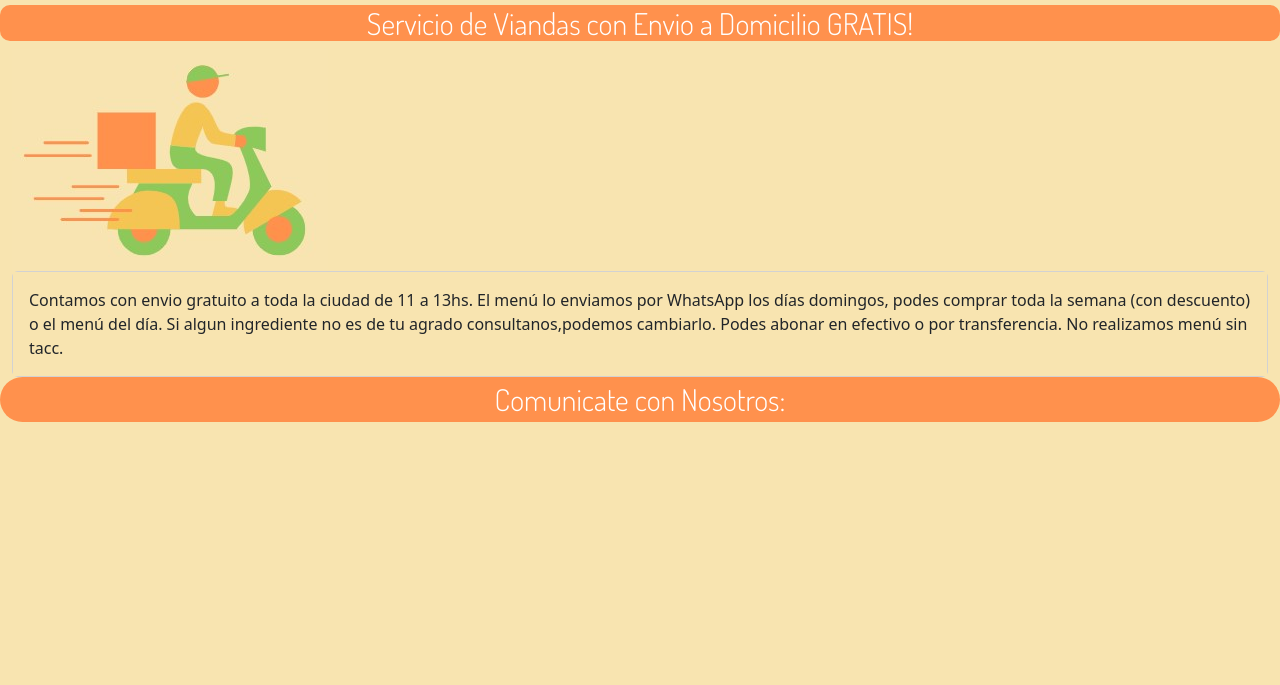
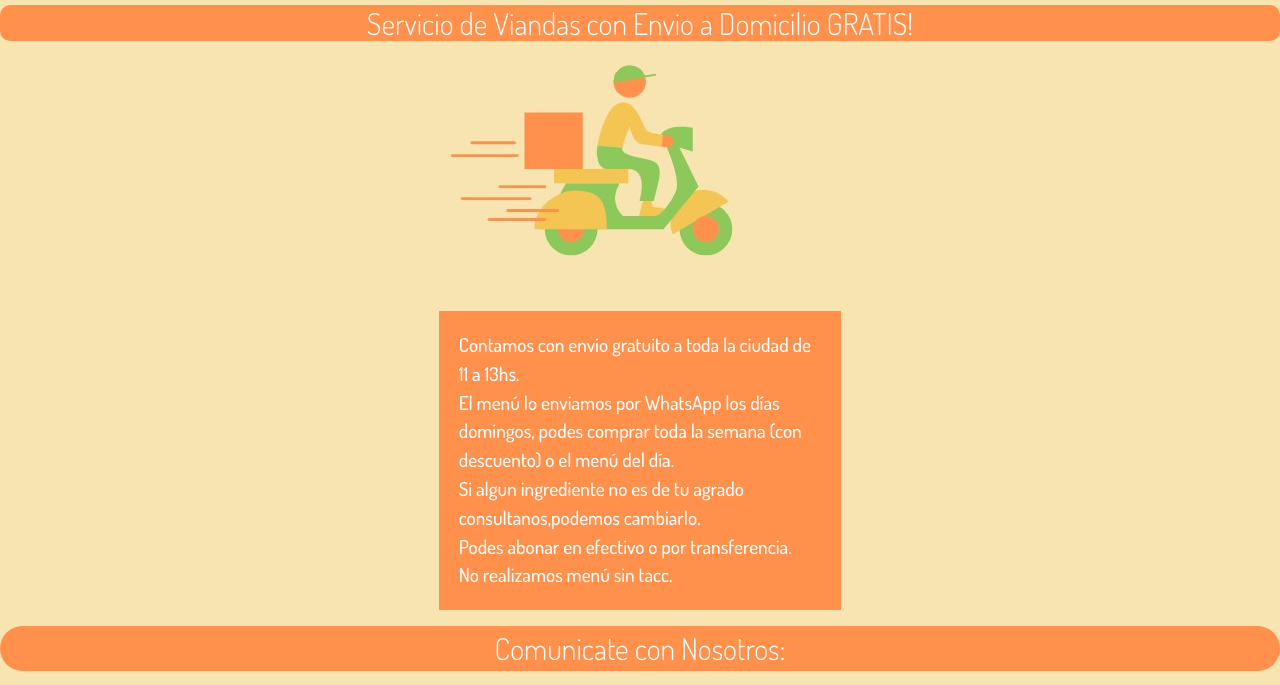
Before and after one commit to afnavarrete/copalcv, a plain HTML site: page paginas/servicios.html in a window 1280 px wide. Shown: the part 171-856 px from the top of the page. Before the commit the page ends 800 px from the top, so only its background shows below. Drawn offline with nearby package versions, Linux system fonts and the light colour scheme.

Commit message:
termine con bootstrap

```diff
--- a/css/estilos.css
+++ b/css/estilos.css
@@ -1,7 +1,4 @@
-/*CAMBIOS EN EL NAV CON BOOTSTRAP */
-.bodyColor {
-  background-color: #f8e4b0;
-}
+
 /*cambio de color del nav*/
 .bg-durazno {
   background-color: #f8e4b0;
@@ -25,6 +22,10 @@
   --bs-navbar-brand-hover-color: #ff914d;
   --bs-navbar-toggler-border-color: #ff914d;
 }
+/*CAMBIOS EN EL NAV CON BOOTSTRAP */
+.bodyColor {
+  background-color: #f8e4b0;
+}
 /*TEXTO DE LAS CARDS DEL INDEX*/
 .card-text {
   font-family: "Dosis", sans-serif;
@@ -36,6 +37,7 @@
   background-color: #f8e4b0;
   color: #ff914d;
 }
+/*TEXTO ARRIBA DE REDES SOCIALES EN LAS 5 PAGINAS*/
 .colorWsp {
   font-family: "Dosis", sans-serif;
   text-align: center;
@@ -95,3 +97,13 @@
   justify-content: center;
   align-items: center;
 }
+/*ARREGLO DEL TEXTO DE PAG SERVICIOS*/
+.colorTexto{
+  font-family: "Dosis", sans-serif;
+  font-size:larger;
+  color:white;
+  margin-top: 40px;
+  background-color: #ff914d;
+  padding:20px;
+  justify-content: center;
+}
--- a/paginas/servicios.html
+++ b/paginas/servicios.html
@@ -86,41 +86,23 @@
     <h2 class="horarioCopal">
       Servicio de Viandas con Envio a Domicilio GRATIS!
     </h2>
-    <main class="container-fluid">
+    <!--AGREGUE IMAGEN + TEXTO-->
+    <main class="container-fluid col-md-4">
       <div>
-      <img src="../multimedia/delivery.jpg" class="img-fluid deliverty" alt="...">
-      <div class="card">
-        <div class="card-body">
-          Contamos con envio gratuito a toda la ciudad de 11 a 13hs.
-
-        El menú lo enviamos por WhatsApp los días domingos, podes comprar toda la semana (con descuento) o el menú del día.
-        Si algun ingrediente no es de tu agrado consultanos,podemos cambiarlo.
-        Podes abonar en efectivo o por transferencia.
-        No realizamos menú sin tacc.
+        <img src="../multimedia/delivery.jpg" class="img-fluid" alt="..." />
+        <div>
+          <p class="colorTexto">
+            Contamos con envio gratuito a toda la ciudad de 11 a 13hs. <br />
+            El menú lo enviamos por WhatsApp los días domingos, podes comprar
+            toda la semana (con descuento) o el menú del día. <br />
+            Si algun ingrediente no es de tu agrado consultanos,podemos
+            cambiarlo. <br />
+            Podes abonar en efectivo o por transferencia. <br />
+            No realizamos menú sin tacc.
+          </p>
         </div>
       </div>
-    </div>
     </main>
-    <!--
-    <div class="imagenTexto">
-      <img
-        class="animate__animated animate__backInLeft"
-        src="../multimedia/delivery.jpg"
-        alt="moto"
-      />
-      <p class="texto">
-        Contamos con envio gratuito a toda la ciudad de 11 a 13hs.
-        <br />
-        El menú lo enviamos por WhatsApp los días domingos, podes comprar toda
-        <br />
-        la semana (con descuento) o el menú del día. <br />
-        Si algun ingrediente no es de tu agrado consultanos,podemos cambiarlo.
-        <br />
-        No realizamos menú sin tacc.
-        <br />
-        Podes abonar en efectivo o por transferencia.
-      </p>
-    </div>-->
 
     <footer>
       <div class="container-fluid">
```
Also changed, not shown: paginas/recetas.html (+32 -4 lines), multimedia/bizcochuelo.png (added), multimedia/local_bst.png (deleted), multimedia/panqueques.png (added), multimedia/torta de ricota.png (added), 1 other file.
